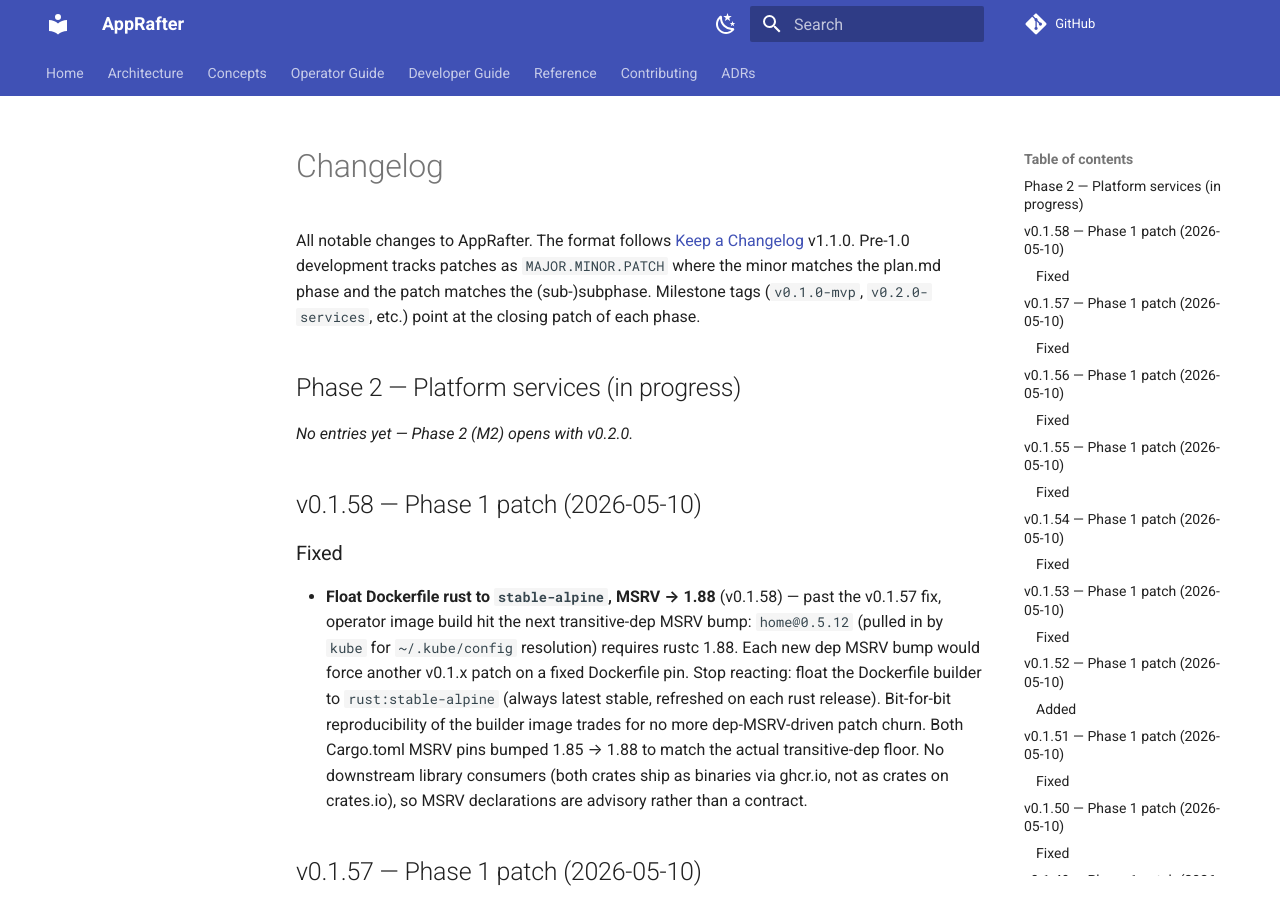
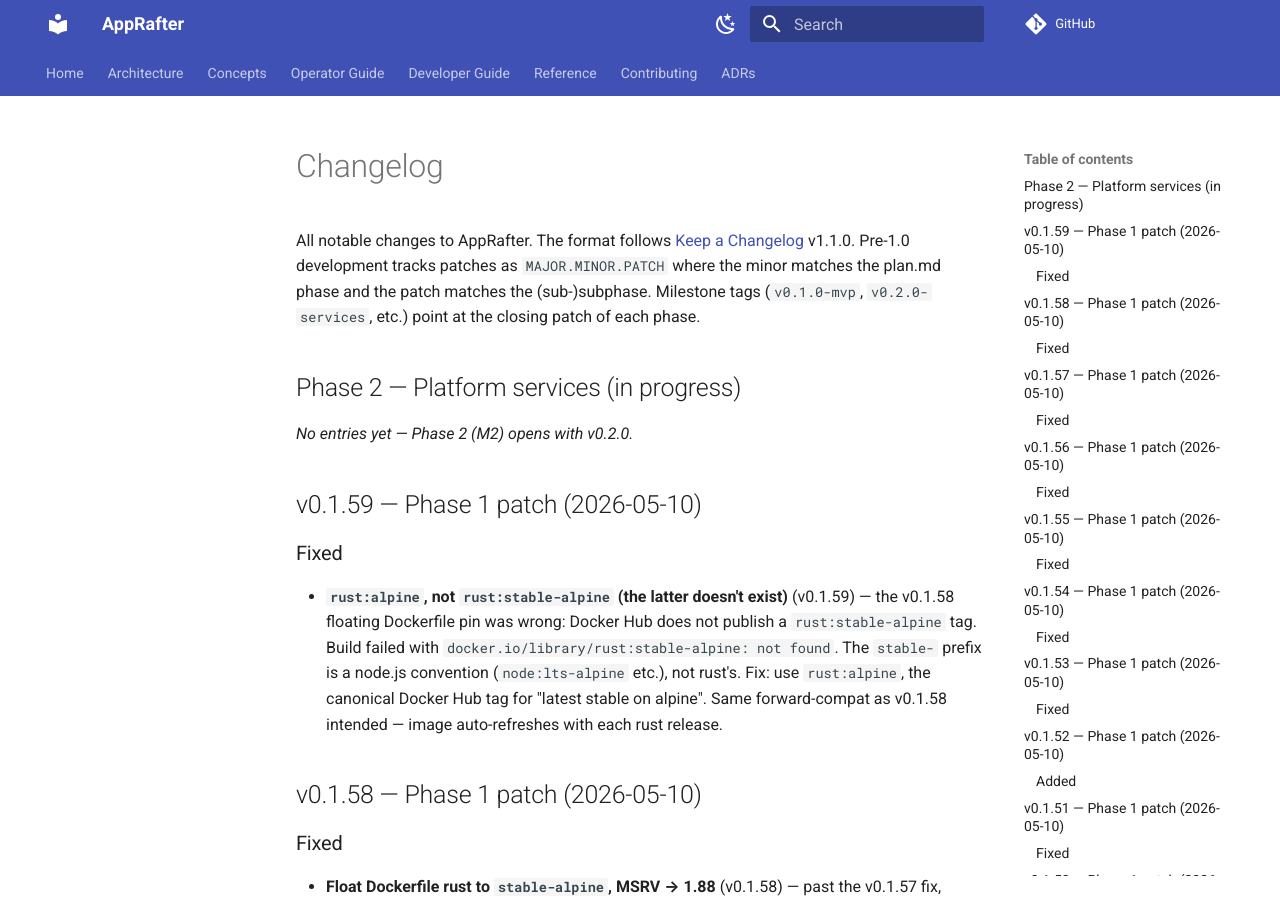
Before and after one commit to AppRafter/apprafter, an MkDocs documentation site: the page built from docs/changelog/UNRELEASED.md, in a window 1280 px wide and 900 px high. Built offline with MkDocs 1.6.1 and Material for MkDocs 9.7.7, drawn with Linux system fonts in a browser that asks for light colours; comment, search, counter and statistics services are not loaded.

Commit message:
docs(changelog): v0.1.59 — rust:alpine (stable-alpine doesn't exist)
Co-Authored-By: Claude Opus 4.7 (1M context) <noreply@anthropic.com>

```diff
--- a/docs/changelog/UNRELEASED.md
+++ b/docs/changelog/UNRELEASED.md
@@ -10,6 +10,20 @@ patch of each phase.
 ## Phase 2 — Platform services (in progress)
 
 _No entries yet — Phase 2 (M2) opens with v0.2.0._
+
+## v0.1.59 — Phase 1 patch (2026-05-10)
+
+### Fixed
+
+- **`rust:alpine`, not `rust:stable-alpine` (the latter doesn't
+  exist)** (v0.1.59) — the v0.1.58 floating Dockerfile pin was
+  wrong: Docker Hub does not publish a `rust:stable-alpine` tag.
+  Build failed with `docker.io/library/rust:stable-alpine: not
+  found`. The `stable-` prefix is a node.js convention
+  (`node:lts-alpine` etc.), not rust's. Fix: use `rust:alpine`,
+  the canonical Docker Hub tag for "latest stable on alpine".
+  Same forward-compat as v0.1.58 intended — image auto-refreshes
+  with each rust release.
 
 ## v0.1.58 — Phase 1 patch (2026-05-10)
 
```
Also changed, not shown: plan.md (+1 -0 lines).
